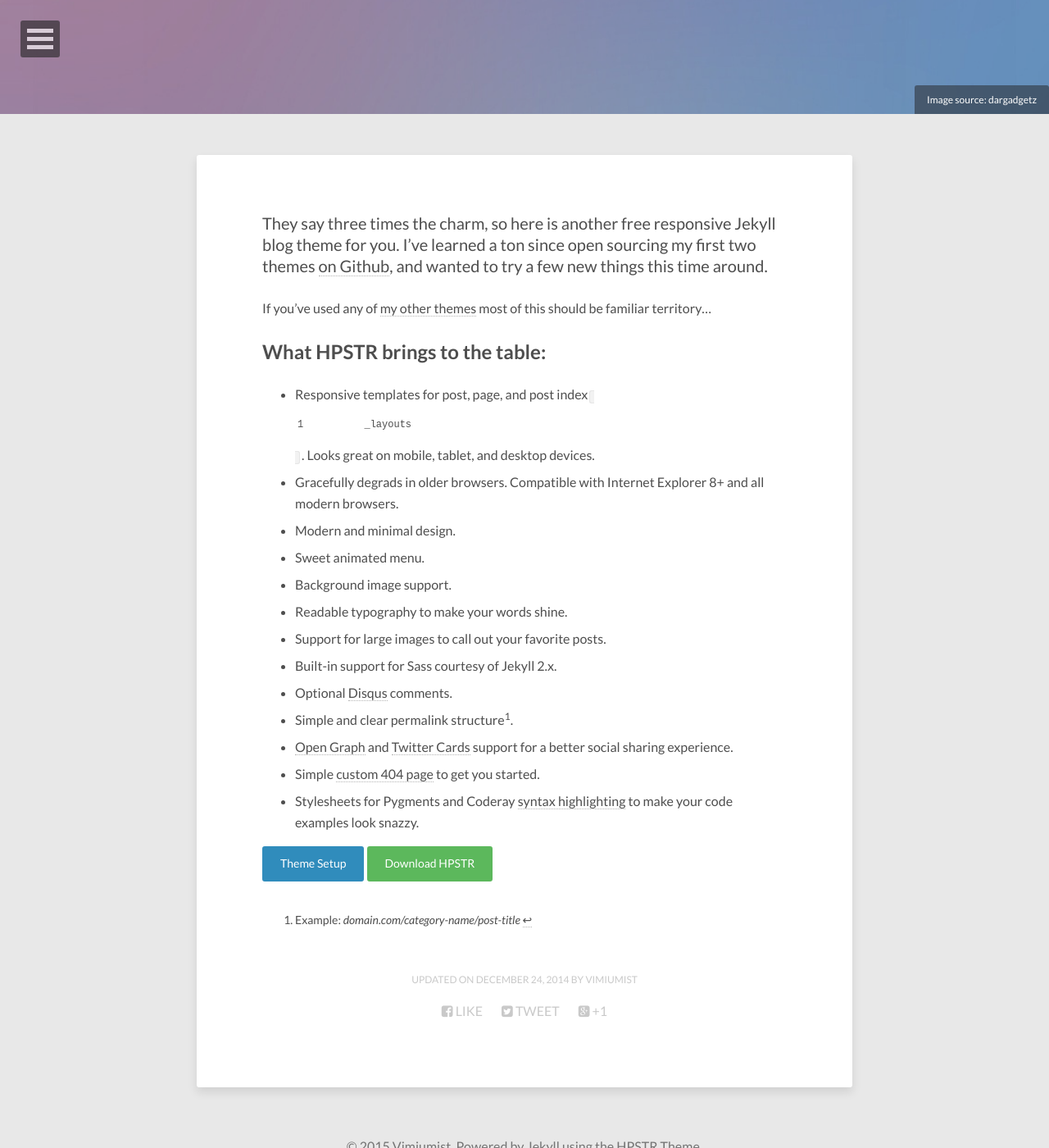
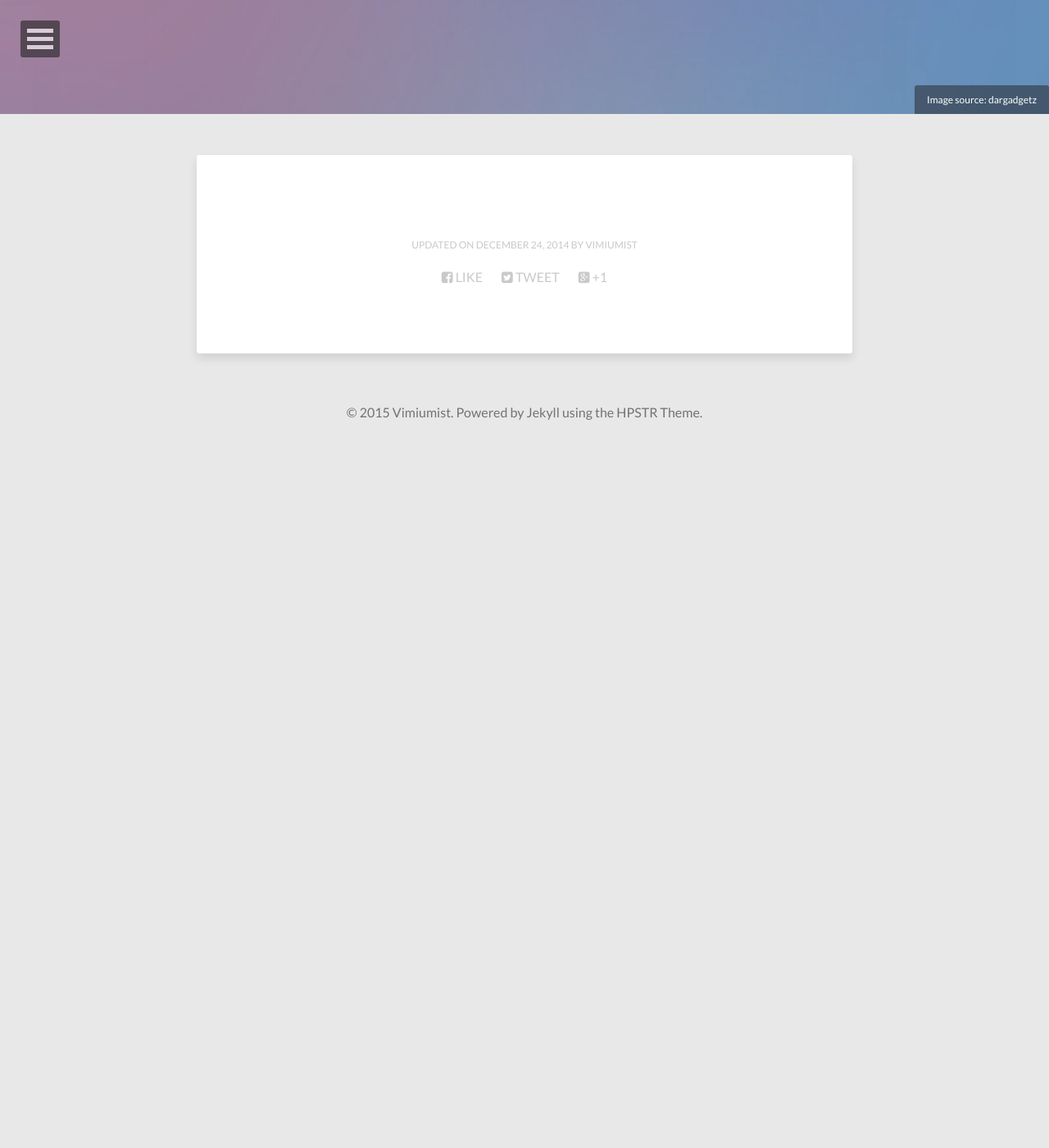
Before and after one commit to beretboat/beretboat.github.io, a Jekyll site: the page built from about/index.md, in a window 1280 px wide and 1400 px high, scrolled down 261 px. Shown: the whole window at 82% size. Built offline with Jekyll 4.4.1, drawn with Linux system fonts in a browser that asks for light colours; nearby versions of some CDN libraries; after the commit the page ends 900 px from its top, so only the background shows below that.

Commit message:
Some customizations

```diff
--- a/_config.yml
+++ b/_config.yml
@@ -11,8 +11,8 @@ url:
 owner:
   name:           Vimiumist
   avatar:         avatar.jpg
-  bio:            "Your bio goes here. It shouldn't be super long but a good two sentences or two should suffice."
-  email:          you@email.com
+  bio:            "..."
+  email:
   # Social networking links used in footer. Update and remove as you like.
   github:
   stackexchange:
--- a/_data/navigation.yml
+++ b/_data/navigation.yml
@@ -1,7 +1 @@
 # Menu navigation links
-
-- title: Theme Setup
-  url: /theme-setup/
-
-- title: External Link
-  url: http://mademistakes.com
--- a/about/index.md
+++ b/about/index.md
@@ -8,27 +8,3 @@ image:
 comments: false
 modified: 2014-12-24
 ---
-
-They say three times the charm, so here is another free responsive Jekyll blog theme for you. I've learned a ton since open sourcing my first two themes [on Github](http://github.com/mmistakes), and wanted to try a few new things this time around.
-
-If you've used any of [my other themes](http://mademistakes.com/work/jekyll-themes/) most of this should be familiar territory...
-
-## What HPSTR brings to the table:
-
-* Responsive templates for post, page, and post index `_layouts`. Looks great on mobile, tablet, and desktop devices.
-* Gracefully degrads in older browsers. Compatible with Internet Explorer 8+ and all modern browsers.
-* Modern and minimal design.
-* Sweet animated menu.
-* Background image support.
-* Readable typography to make your words shine.
-* Support for large images to call out your favorite posts.
-* Built-in support for Sass courtesy of Jekyll 2.x.
-* Optional [Disqus](http://disqus.com) comments.
-* Simple and clear permalink structure[^1].
-* [Open Graph](https://developers.facebook.com/docs/opengraph/) and [Twitter Cards](https://dev.twitter.com/docs/cards) support for a better social sharing experience.
-* Simple [custom 404 page]({{ site.url }}/404.html) to get you started.
-* Stylesheets for Pygments and Coderay [syntax highlighting]({{ site.url }}/code-highlighting-post/) to make your code examples look snazzy.
-
-<div markdown="0"><a href="{{ site.url }}/theme-setup/" class="btn btn-info">Theme Setup</a> <a href="https://github.com/mmistakes/hpstr-jekyll-theme" class="btn btn-success">Download HPSTR</a></div>
-
-[^1]: Example: *domain.com/category-name/post-title*
```
Also changed, not shown: theme-setup/index.md (deleted, +0 -290 lines), 9 other files.
